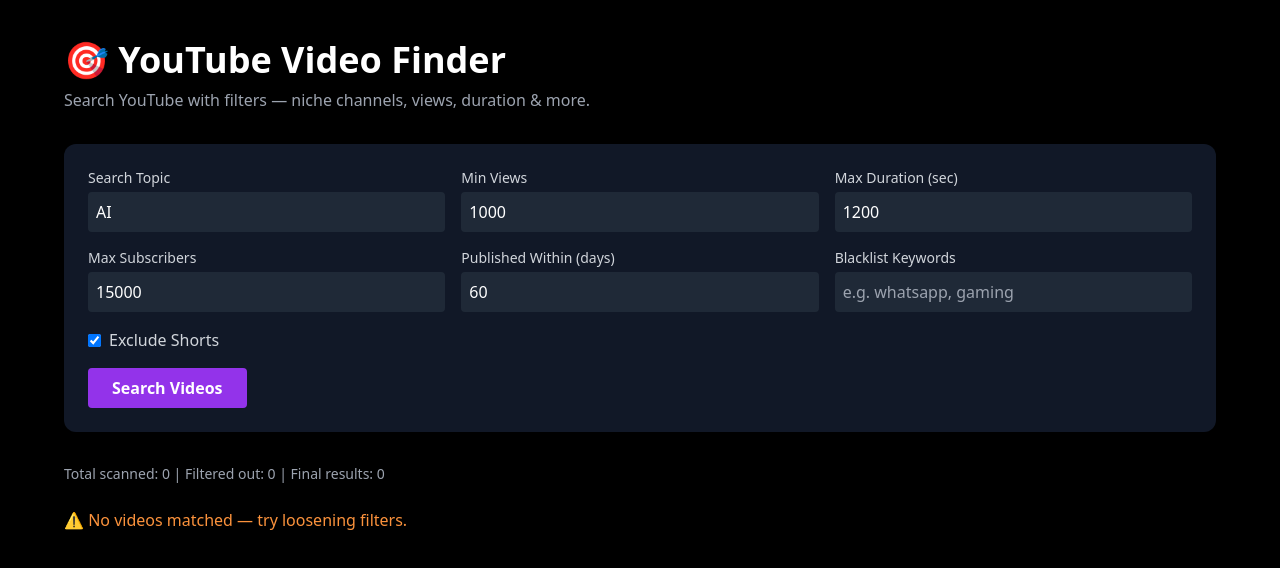
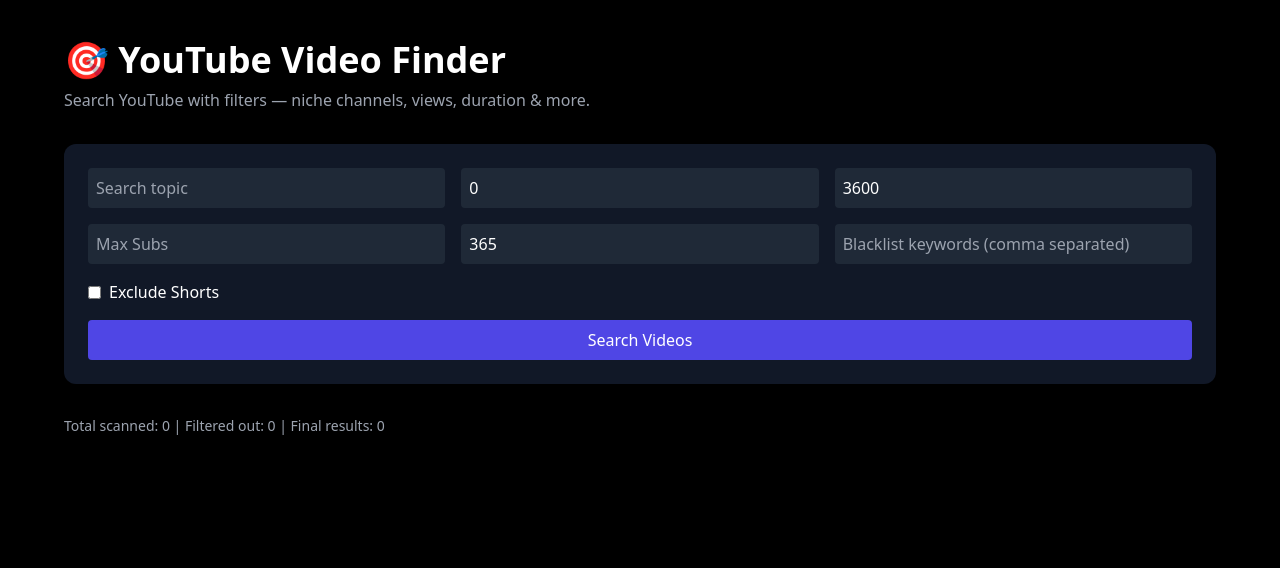
Before and after one commit to Bstev95/Youtube-filter-finder, a React (Vite) app: page / in a window 1280 px wide. Shown: the top 568 px of the page. Built offline with nearby package versions, Linux system fonts and the light colour scheme; the HTML template or start-up script is replaced by a standard one.

Commit message:
Update App.jsx

```diff
--- a/src/App.jsx
+++ b/src/App.jsx
@@ -5,13 +5,13 @@
 const MAX_PAGES = 5;
 
 export default function App() {
-  const [query, setQuery] = useState("AI");
-  const [minViews, setMinViews] = useState(1000);
-  const [maxDuration, setMaxDuration] = useState(1200);
-  const [maxSubs, setMaxSubs] = useState(15000);
-  const [publishWithinDays, setPublishWithinDays] = useState(60);
+  const [query, setQuery] = useState("");
+  const [minViews, setMinViews] = useState(0);
+  const [maxDuration, setMaxDuration] = useState(3600);
+  const [maxSubs, setMaxSubs] = useState(Infinity);
+  const [publishWithinDays, setPublishWithinDays] = useState(365);
   const [blacklist, setBlacklist] = useState("");
-  const [excludeShorts, setExcludeShorts] = useState(true);
+  const [excludeShorts, setExcludeShorts] = useState(false);
   const [videos, setVideos] = useState([]);
   const [debugStats, setDebugStats] = useState({ total: 0, filtered: 0, passed: 0 });
   const [loading, setLoading] = useState(false);
@@ -30,7 +30,7 @@
     setDebugStats({ total: 0, filtered: 0, passed: 0 });
 
     const publishedAfter = new Date(Date.now() - publishWithinDays * 86400000).toISOString();
-    const bannedWords = blacklist.toLowerCase().split(",").map((x) => x.trim());
+    const bannedWords = blacklist.toLowerCase().split(",").map((x) => x.trim()).filter(Boolean);
 
     let nextPageToken = "";
     let allVideoIds = [];
@@ -82,7 +82,6 @@
           continue;
         }
 
-        // Fetch channel stats
         const channelId = video.snippet.channelId;
         const channelRes = await fetch(
           `https://www.googleapis.com/youtube/v3/channels?key=${API_KEY}&id=${channelId}&part=statistics`
@@ -121,48 +120,24 @@
         <p className="text-gray-400 mb-8">Search YouTube with filters — niche channels, views, duration & more.</p>
 
         <div className="bg-gray-900 rounded-xl p-6 grid gap-4 md:grid-cols-3 mb-8">
-          <div>
-            <label className="block mb-1 text-sm text-gray-300">Search Topic</label>
-            <input className="w-full p-2 rounded bg-gray-800 text-white" value={query} onChange={(e) => setQuery(e.target.value)} />
-          </div>
-          <div>
-            <label className="block mb-1 text-sm text-gray-300">Min Views</label>
-            <input type="number" className="w-full p-2 rounded bg-gray-800 text-white" value={minViews} onChange={(e) => setMinViews(e.target.value)} />
-          </div>
-          <div>
-            <label className="block mb-1 text-sm text-gray-300">Max Duration (sec)</label>
-            <input type="number" className="w-full p-2 rounded bg-gray-800 text-white" value={maxDuration} onChange={(e) => setMaxDuration(e.target.value)} />
-          </div>
-          <div>
-            <label className="block mb-1 text-sm text-gray-300">Max Subscribers</label>
-            <input type="number" className="w-full p-2 rounded bg-gray-800 text-white" value={maxSubs} onChange={(e) => setMaxSubs(e.target.value)} />
-          </div>
-          <div>
-            <label className="block mb-1 text-sm text-gray-300">Published Within (days)</label>
-            <input type="number" className="w-full p-2 rounded bg-gray-800 text-white" value={publishWithinDays} onChange={(e) => setPublishWithinDays(e.target.value)} />
-          </div>
-          <div>
-            <label className="block mb-1 text-sm text-gray-300">Blacklist Keywords</label>
-            <input className="w-full p-2 rounded bg-gray-800 text-white" placeholder="e.g. whatsapp, gaming" value={blacklist} onChange={(e) => setBlacklist(e.target.value)} />
-          </div>
-          <div className="col-span-3 flex items-center space-x-2">
+          <input placeholder="Search topic" className="p-2 rounded bg-gray-800 text-white" value={query} onChange={(e) => setQuery(e.target.value)} />
+          <input type="number" placeholder="Min Views" className="p-2 rounded bg-gray-800 text-white" value={minViews} onChange={(e) => setMinViews(Number(e.target.value))} />
+          <input type="number" placeholder="Max Duration (sec)" className="p-2 rounded bg-gray-800 text-white" value={maxDuration} onChange={(e) => setMaxDuration(Number(e.target.value))} />
+          <input type="number" placeholder="Max Subs" className="p-2 rounded bg-gray-800 text-white" value={maxSubs} onChange={(e) => setMaxSubs(Number(e.target.value))} />
+          <input type="number" placeholder="Published Within Days" className="p-2 rounded bg-gray-800 text-white" value={publishWithinDays} onChange={(e) => setPublishWithinDays(Number(e.target.value))} />
+          <input placeholder="Blacklist keywords (comma separated)" className="p-2 rounded bg-gray-800 text-white" value={blacklist} onChange={(e) => setBlacklist(e.target.value)} />
+          <label className="col-span-3 flex items-center gap-2">
             <input type="checkbox" checked={excludeShorts} onChange={(e) => setExcludeShorts(e.target.checked)} />
-            <label className="text-gray-300">Exclude Shorts</label>
-          </div>
-          <div className="col-span-3">
-            <button onClick={fetchVideos} disabled={loading} className="bg-purple-600 hover:bg-purple-700 transition px-6 py-2 rounded text-white font-semibold">
-              {loading ? "Searching..." : "Search Videos"}
-            </button>
-          </div>
+            Exclude Shorts
+          </label>
+          <button onClick={fetchVideos} disabled={loading} className="bg-indigo-600 text-white py-2 rounded col-span-3">
+            {loading ? "Searching..." : "Search Videos"}
+          </button>
         </div>
 
-        <div className="text-gray-400 text-sm mb-6">
+        <div className="text-sm text-gray-400 mb-4">
           Total scanned: {debugStats.total} | Filtered out: {debugStats.filtered} | Final results: {debugStats.passed}
         </div>
-
-        {debugStats.passed === 0 && !loading && (
-          <p className="text-orange-400 mb-4">⚠️ No videos matched — try loosening filters.</p>
-        )}
 
         <div className="grid md:grid-cols-2 lg:grid-cols-3 gap-6">
           {videos.map((v, i) => (
@@ -171,7 +146,7 @@
               href={v.url}
               target="_blank"
               rel="noopener noreferrer"
-              className="bg-gray-800 rounded-lg overflow-hidden shadow-lg hover:shadow-2xl transition"
+              className="bg-gray-800 rounded-lg overflow-hidden shadow hover:shadow-2xl transition"
             >
               <img src={v.thumbnail} alt={v.title} className="w-full" />
               <div className="p-4">
```
